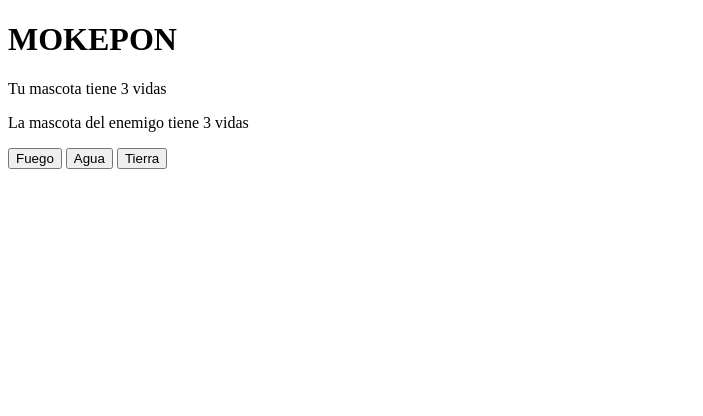
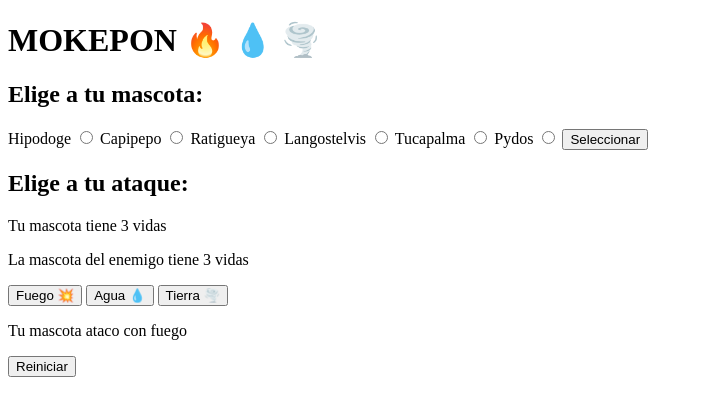
Before and after one commit to CarlosCortes2020/curso-programacion-basica, a plain HTML site: page mokepon/mokepon.html in a window 1280 px wide. Shown: the whole page, without its empty margins (0-703 px from the left). Drawn offline with Linux system fonts and the light colour scheme.

Commit message:
Adicion de secciones a mokepon.html y codigo de seleccion de mascota a codepro.js

```diff
--- /dev/null
+++ b/js/codepro.js
@@ -0,0 +1 @@
+alert("Hola mundo JS")
--- /dev/null
+++ b/mokepon/js/codepro.js
@@ -0,0 +1,6 @@
+function seleccionarMascotaJugador(){
+    alert("SELECCIONASTE TU MASCOTA")
+}
+
+let botonMascotaJugador = document.getElementById('boton-mascota')
+botonMascotaJugador.addEventListener('click',seleccionarMascotaJugador)
--- a/mokepon/mokepon.html
+++ b/mokepon/mokepon.html
@@ -7,20 +7,48 @@
     <title>MOKEPON</title>
 </head>
 <body>
-    <h1>MOKEPON</h1>
+    <h1>MOKEPON 🔥 💧 🌪️</h1>
+    <script src="./js/codepro.js">    </script>
 
     <section id="seleccionar-mascota">
+        <h2>Elige a tu mascota: </h2>
 
+        <label for="hipodoge">Hipodoge</label>
+        <input type="radio" name="mascota" id="hipodoge" />
+        <label for="capipepo">Capipepo</label>
+        <input type="radio" name="mascota" id="capipepo" />
+        <label for="ratigueya">Ratigueya</label>
+        <input type="radio" name="mascota" id="ratigueya" />
+        <label for="langostelvis">Langostelvis</label>
+        <input type="radio" name="mascota" id="langostelvis" />
+        <label for="tucapalma">Tucapalma</label>
+        <input type="radio" name="mascota" id="tucapalma" />
+        <label for="pydos">Pydos</label>
+        <input type="radio" name="mascota" id="pydos" />
+        <button id="boton-mascotas">Seleccionar</button>
     </section>
 
     <section id="seleccionar-ataque">
+        <h2>Elige a tu ataque: </h2>
         <p>Tu mascota tiene <span>3</span> vidas</p>
         <p>La mascota del enemigo tiene <span>3</span> vidas</p>
         <P>
-            <button>Fuego </button>
-            <button>Agua </button>
-            <button>Tierra </button>
+            <button id="boton-fuego">Fuego 💥 </button>
+            <button id="boton-agua">Agua 💧</button>
+            <button id="boton-tierra">Tierra 🌪️</button>
         </P>
+    </section>
+
+    <section id="mensajes">
+        <p>
+            <span>
+                Tu mascota ataco con fuego
+            </span>
+        </p>
+    </section>
+
+    <section id="reiniciar">
+        <button id="boton-reiniciar">Reiniciar</button>
     </section>
 </body>
 </html>
```
